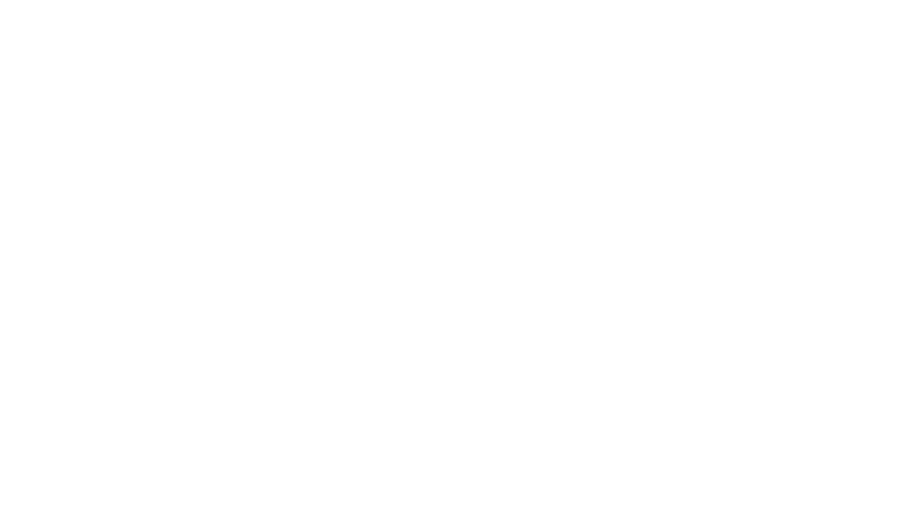
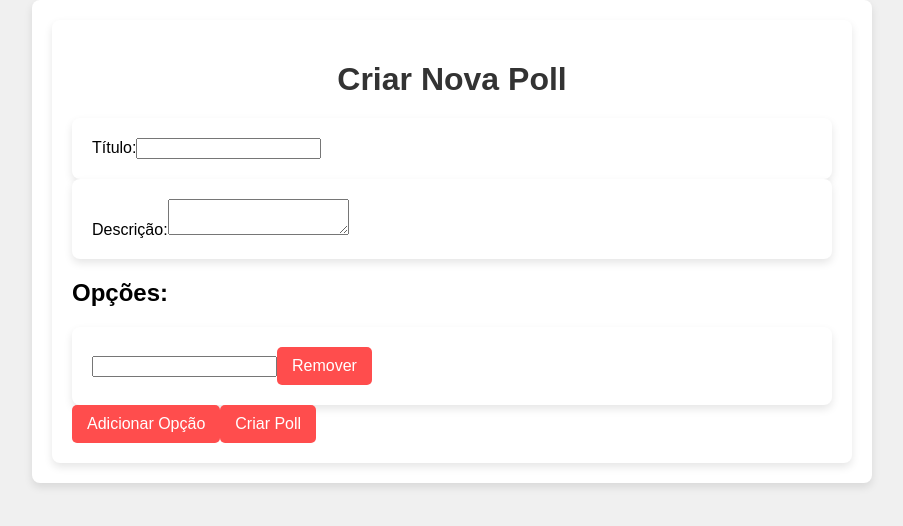
Before and after one commit to samuelrivelli/frontend-projeto-tecnico-tabia, a React (Create React App) app: page /create-poll in a window 1280 px wide. Before the commit this address had no page. Shown: the top 526 px of the page, without its empty margins (188-1091 px from the left). Built offline with nearby package versions, Linux system fonts and the light colour scheme; sample sign-in values are in the browser's storage.

Commit message:
adicao de botao para criar polls

```diff
--- a/src/App.js
+++ b/src/App.js
@@ -4,6 +4,7 @@ import Home from "./pages/Home.tsx";
 import Login from "./components/Login.tsx";
 import PrivateRoute from "./components/PrivateRoute.tsx";
 import Logout from "./components/Logout.tsx";
+import CreatePoll from "./components/CreatePoll.tsx";
 
 const App = () => {
   return (
@@ -13,6 +14,7 @@ const App = () => {
         <Route path="/login" element={<Login />} />
         <Route element={<PrivateRoute />}>
           <Route path="/" element={<Home />} />
+          <Route path="/create-poll" element={<CreatePoll />} />
           {/* Adicione outras rotas privadas aqui */}
         </Route>
       </Routes>
--- /dev/null
+++ b/src/components/CreatePoll.tsx
@@ -0,0 +1,90 @@
+import React, { useState } from 'react';
+import axios from '../axios';
+import { useNavigate } from 'react-router-dom';
+
+const CreatePoll = () => {
+  const [title, setTitle] = useState('');
+  const [description, setDescription] = useState('');
+  const [options, setOptions] = useState([{ text: '', voteCount: 0 }]);
+  const navigate = useNavigate();
+
+  const handleAddOption = () => {
+    setOptions([...options, { text: '', voteCount: 0 }]);
+  };
+
+  const handleRemoveOption = (index) => {
+    const newOptions = options.filter((_, i) => i !== index);
+    setOptions(newOptions);
+  };
+
+  const handleOptionChange = (index, value) => {
+    const newOptions = [...options];
+    newOptions[index].text = value;
+    setOptions(newOptions);
+  };
+
+  const handleSubmit = async (e) => {
+    e.preventDefault();
+
+
+    const pollData = {
+      title,
+      description,
+      userId: localStorage.getItem('userId'),
+      options: options.map((option) => ({
+        text: option.text,
+        voteCount: option.voteCount,
+      })),
+    };
+
+    try {
+      await axios.post('/api/v1/polls', pollData);
+
+      navigate('/');
+    } catch (error) {
+      console.error('Erro ao criar a enquete:', error);
+
+    }
+  };
+
+  return (
+    <div>
+      <h1>Criar Nova Poll</h1>
+      <form onSubmit={handleSubmit}>
+        <div>
+          <label>Título:</label>
+          <input
+            type="text"
+            value={title}
+            onChange={(e) => setTitle(e.target.value)}
+            required
+          />
+        </div>
+        <div>
+          <label>Descrição:</label>
+          <textarea
+            value={description}
+            onChange={(e) => setDescription(e.target.value)}
+            required
+          />
+        </div>
+        <h2>Opções:</h2>
+        {options.map((option, index) => (
+          <div key={index}>
+            <input
+              type="text"
+              value={option.text}
+              onChange={(e) => handleOptionChange(index, e.target.value)}
+              required
+            />
+            <button type="button" onClick={() => handleRemoveOption(index)}>Remover</button>
+          </div>
+        ))}
+        <button type="button" onClick={handleAddOption}>Adicionar Opção</button>
+        <button type="submit">Criar Poll</button>
+      </form>
+    </div>
+  );
+};
+
+export default CreatePoll;
--- /dev/null
+++ b/src/css/Home.css
@@ -0,0 +1,94 @@
+/* Estilos globais */
+body {
+    font-family: Arial, sans-serif;
+    background-color: #f0f0f0;
+    margin: 0;
+    padding: 0;
+  }
+
+  /* Container principal */
+  div {
+    max-width: 800px;
+    margin: 0 auto;
+    padding: 20px;
+    background-color: white;
+    border-radius: 8px;
+    box-shadow: 0 4px 8px rgba(0, 0, 0, 0.1);
+  }
+
+  /* Estilo do título */
+  h1 {
+    text-align: center;
+    color: #333;
+    margin-bottom: 20px;
+  }
+
+  /* Botão de sair */
+  button {
+    background-color: #ff4d4d;
+    color: white;
+    border: none;
+    padding: 10px 15px;
+    border-radius: 5px;
+    font-size: 16px;
+    cursor: pointer;
+    transition: background-color 0.3s ease;
+  }
+
+  button:hover {
+    background-color: #ff1a1a;
+  }
+
+  /* Link para o botão de logout */
+  a {
+    text-decoration: none;
+  }
+
+  /* Estilos da lista de votações */
+  .poll-item {
+    margin-bottom: 20px;
+    padding: 15px;
+    border-radius: 5px;
+    background-color: #f9f9f9;
+    border: 1px solid #ddd;
+  }
+
+  .poll-item h2 {
+    color: #555;
+  }
+
+  .poll-item p {
+    color: #777;
+  }
+
+  .poll-item ul {
+    list-style-type: none;
+    padding-left: 0;
+  }
+
+  .poll-item ul li {
+    margin-bottom: 5px;
+    padding: 8px;
+    background-color: #e0e0e0;
+    border-radius: 5px;
+  }
+
+  .poll-item ul li:hover {
+    background-color: #d3d3d3;
+  }
+
+  /* Responsividade */
+  @media (max-width: 600px) {
+    div {
+      padding: 10px;
+    }
+
+    button {
+      font-size: 14px;
+      padding: 8px 10px;
+    }
+
+    .poll-item {
+      padding: 10px;
+    }
+  }
--- a/src/pages/Home.tsx
+++ b/src/pages/Home.tsx
@@ -2,6 +2,7 @@ import React, { useEffect, useState } from 'react';
 import axios from '../axios';
 import Poll from '../components/Poll.tsx';
 import { Link, useNavigate } from "react-router-dom";
+import "../css/Home.css";
 
 interface Option {
   id: number;
@@ -48,6 +49,9 @@ const Home = () => {
       <Link to="/logout">
         <button>Sair</button>
       </Link>
+      <Link to="/create-poll">
+        <button>Criar Nova Poll</button>
+      </Link>
       {polls.map(poll => (
         <Poll key={poll.id} id={poll.id} title={poll.title} description={poll.description} options={poll.options} />
       ))}
```
